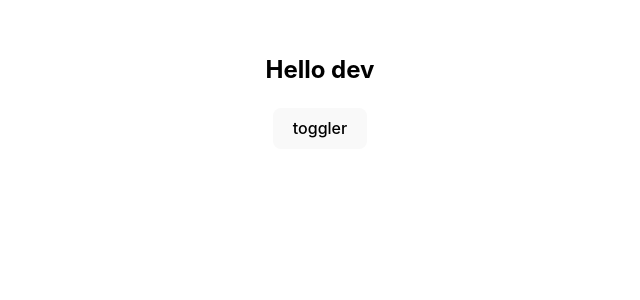
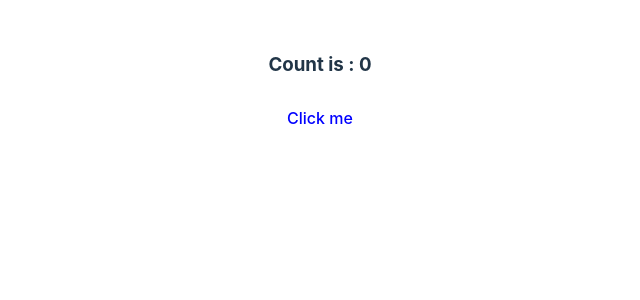
Before and after one commit to DevanshuRastogi/react-14-hrs, a React (Vite) app in the folder 01/react-js-rev-01/: page / in a window 1280 px wide. Shown: the top 300 px of the page, without its empty margins (320-960 px from the left). Built offline with nearby package versions, Linux system fonts and the light colour scheme.

Commit message:
done useEffect , useState

```diff
--- a/01/react-js-rev-01/src/App.jsx
+++ b/01/react-js-rev-01/src/App.jsx
@@ -3,6 +3,7 @@ import './App.css'
 import ClassBasedComponent from './components/ClassBasedComponent'
 import FunctionalComponent from './components/FunctionalComponent'
 import ProductList from './components/product'
+import NewComponentForPractice from './components/NewComponentForPractice'
 
 function App() {
 
@@ -14,9 +15,10 @@ function App() {
   ];
   return (
     <div>
-      <ClassBasedComponent />
-      {/* <FunctionalComponent/> */}
+      {/* <ClassBasedComponent /> */}
+      {/* <FunctionalComponent/>  */}
       {/* <ProductList listOfProd= {productDataDummy} name= "Devanshu" country = "India ❤️"/> */}
+      <NewComponentForPractice />
     </div>
   )
 }
--- /dev/null
+++ b/01/react-js-rev-01/src/components/NewComponentForPractice.jsx
@@ -0,0 +1,34 @@
+import React, { useEffect, useState } from "react";
+
+const NewComponentForPractice = () => {
+  const [count, setCount] = useState(0);
+  const [changeColor, setChangeColor] = useState(false);
+
+  const handleCounter = () => {
+    setCount(count + 1);
+
+};
+useEffect(() => {
+  if (count === 10) {
+    setChangeColor(!changeColor);
+  }
+}, [count]);
+
+  return (
+    <div>
+      <h3>Count is : {count}</h3>
+      <button
+        style={{
+
+            backgroundColor: changeColor ? 'blue' : 'white',
+           color: changeColor ? 'white' : 'blue'
+          }}
+        onClick={handleCounter}
+      >
+        Click me
+      </button>
+    </div>
+  );
+};
+
+export default NewComponentForPractice;
```
